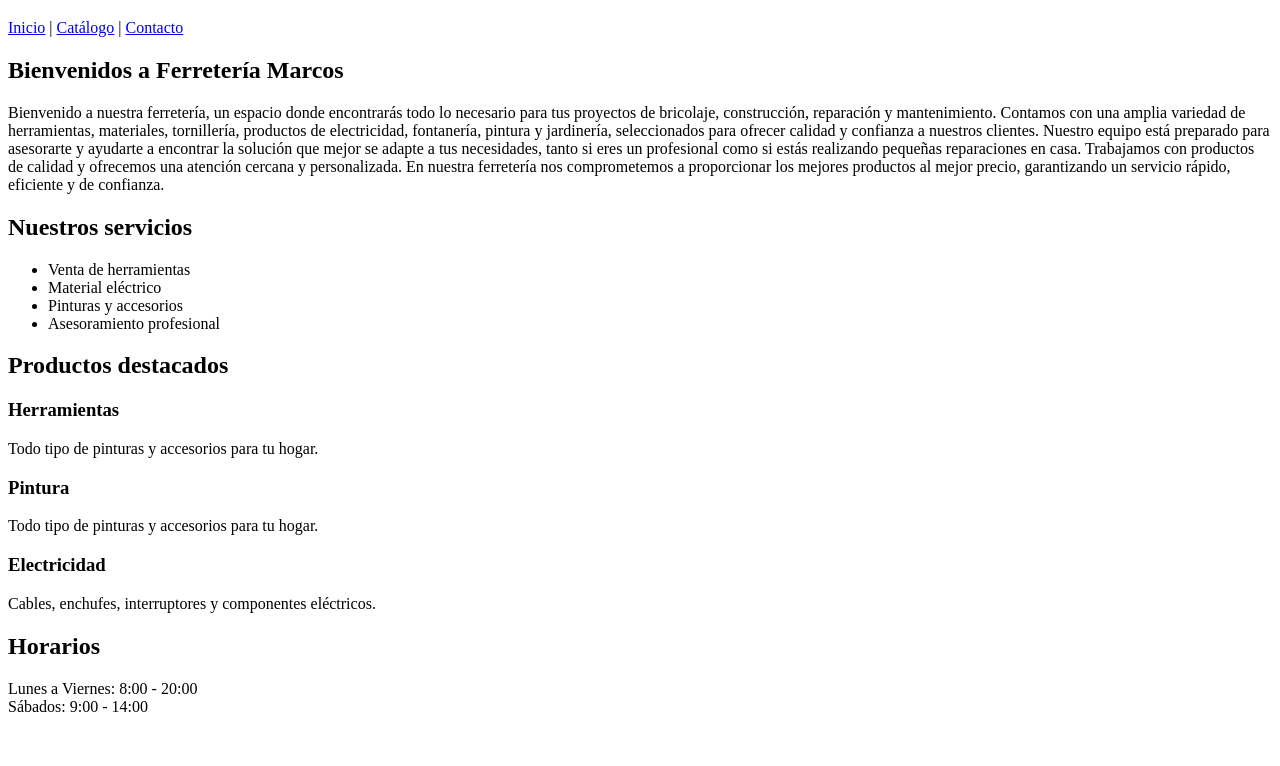
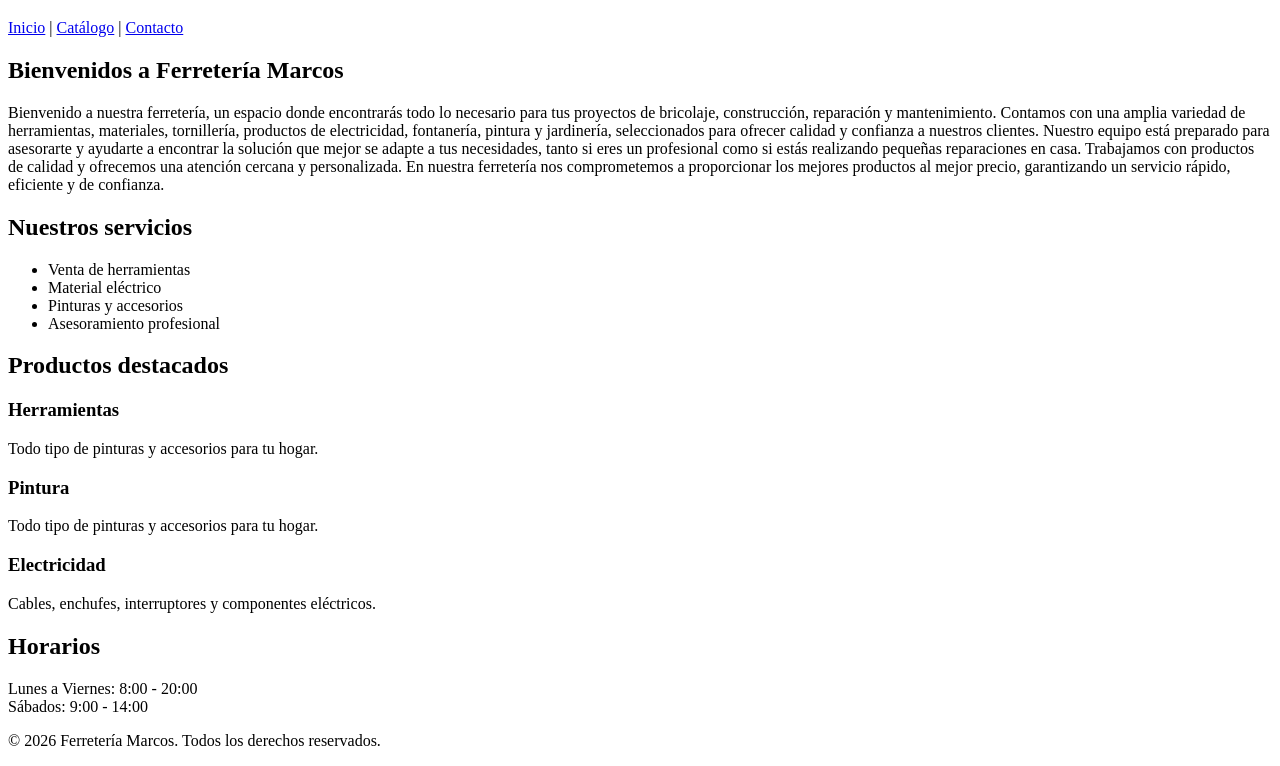
Before and after one commit to marcos8-gd/Actividad_HTML5_Marcos, a plain HTML site: page index.html in a window 1280 px wide. Shown: the part 61-827 px from the top of the page. Before the commit the page ends 800 px from the top, so only its background shows below. Drawn offline with Linux system fonts and the light colour scheme.

Commit message:
Commit footer

```diff
--- a/index.html
+++ b/index.html
@@ -61,6 +61,7 @@
 </main>
 
 <footer>
+    <p>© 2026 Ferretería Marcos. Todos los derechos reservados.</p>
 </footer>
 
 </body>
```
